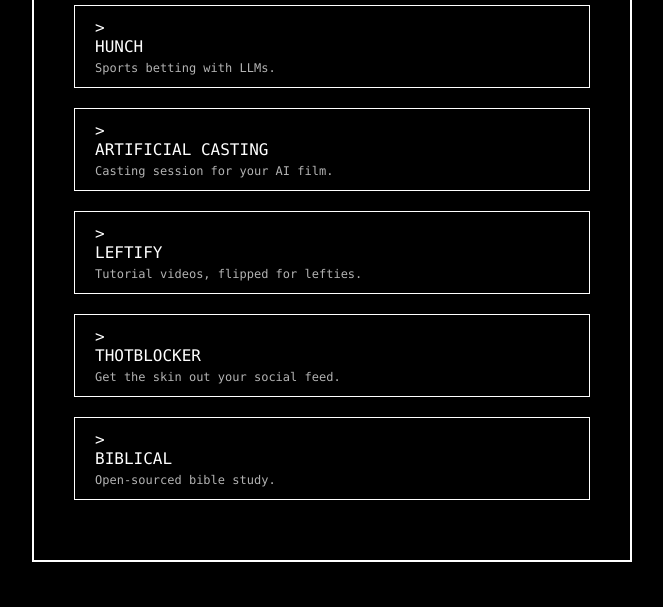
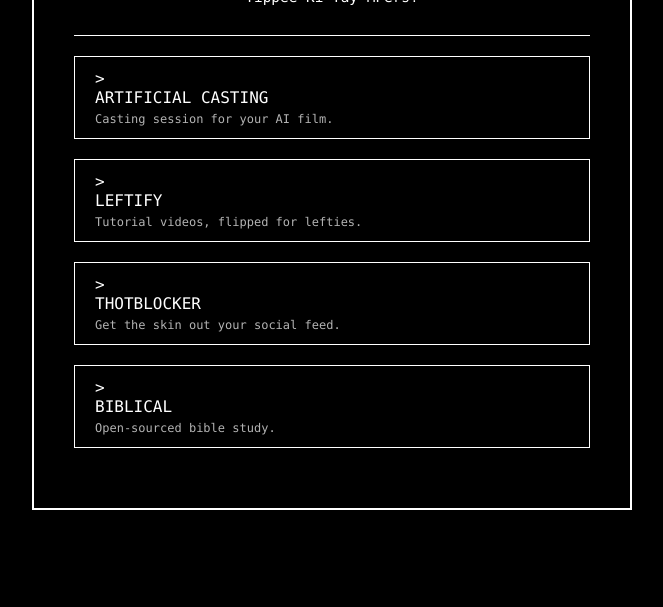
Before and after one commit to bdoessel/homepage, a plain HTML site: page index.html in a window 1280 px wide. Shown: the part 193-800 px from the top of the page, without its empty margins (308-971 px from the left). Drawn offline with Linux system fonts and the light colour scheme.

Commit message:
Update index.html

```diff
--- a/index.html
+++ b/index.html
@@ -112,12 +112,6 @@
 
         <ul class="projects">
             <li>
-                <a href="https://hunch.app" class="project-link">
-                    <div class="project-title">HUNCH</div>
-                    <div class="project-description">Sports betting with LLMs.</div>
-                </a>
-            </li>
-            <li>
                 <a href="https://artificial-casting-api.vercel.app/" class="project-link">
                     <div class="project-title">ARTIFICIAL CASTING</div>
                     <div class="project-description">Casting session for your AI film.</div>
```
